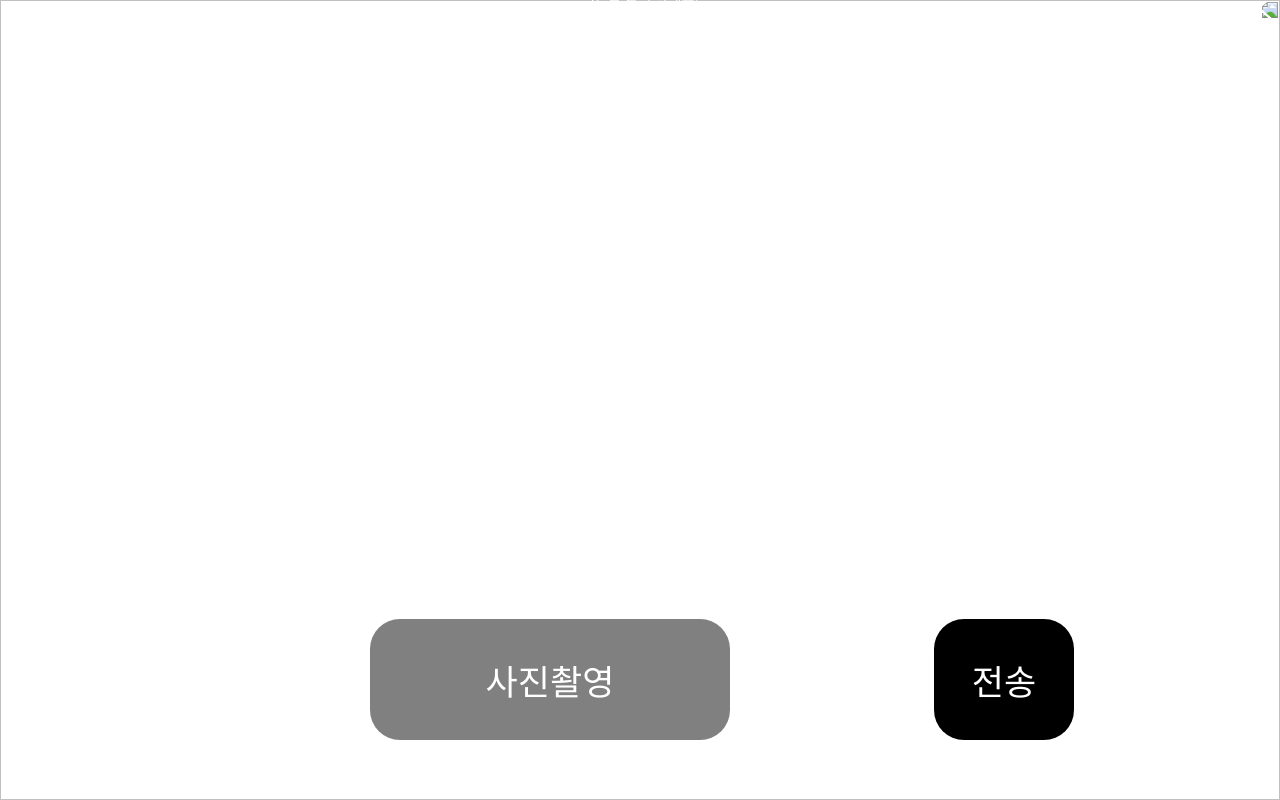
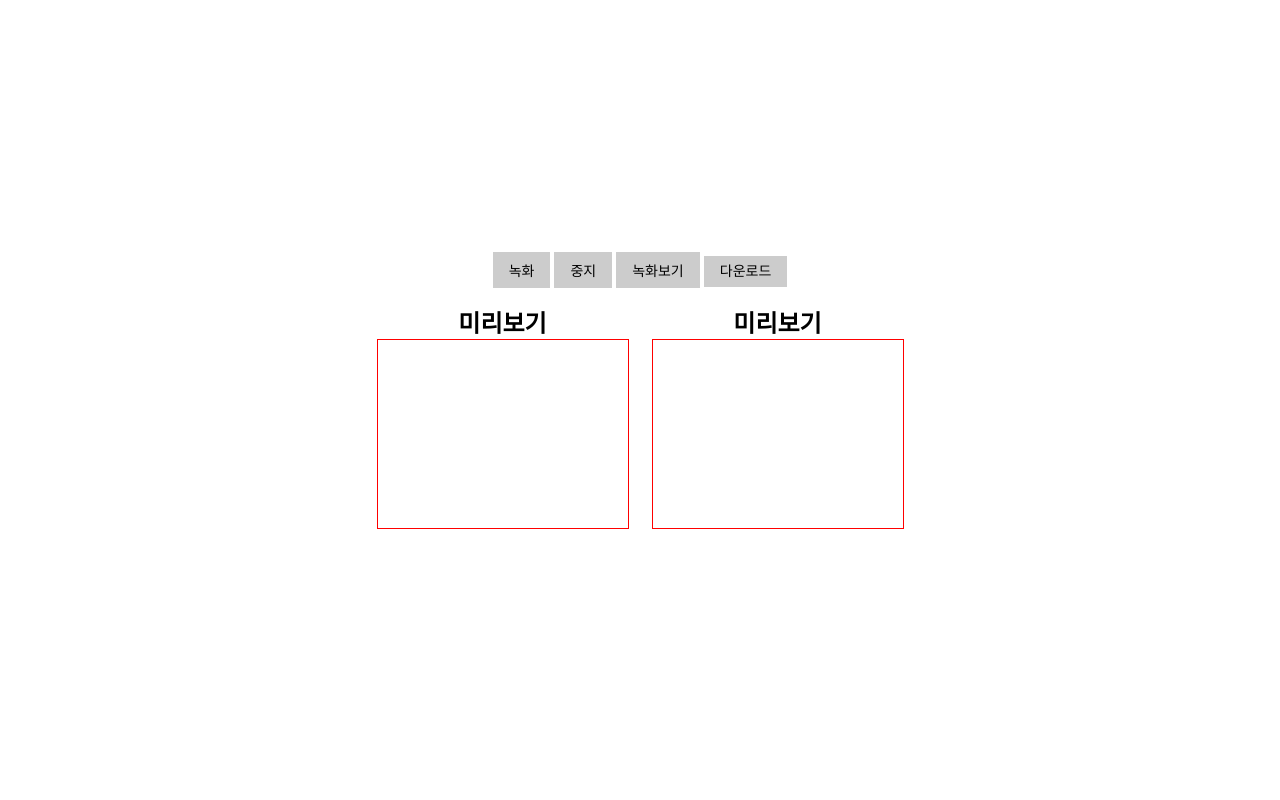
Before and after one commit to Labbit-kw/hologram-project, a Django app: page / in a window 1280 px wide. Run offline with Django 3.2, Linux system fonts and the light colour scheme; a map, chart or similar area stays blank.

Commit message:
비디오 녹화 코드 테스트

```diff
--- a/mysite/settings.py
+++ b/mysite/settings.py
@@ -1,5 +1,6 @@
 import os
-
+import mimetypes
+mimetypes.add_type("text/css", ".css", True)
 # Build paths inside the project like this: os.path.join(BASE_DIR, ...)
 BASE_DIR = os.path.dirname(os.path.dirname(os.path.abspath(__file__)))
 
@@ -17,6 +18,9 @@ SECRET_KEY = '$gi^1=&1=+(g$)shk0tjp)6d#iomls+-317c!k+509dgq2xd$p'
 # SECURITY WARNING: don't run with debug turned on in production!
 DEBUG = True
 
+WHITENOISE_MIMETYPES = {
+    '.xsl': 'application/xml'
+}
 ALLOWED_HOSTS = ['*']  # 비어있으면 127.0.0.1
 DATA_UPLOAD_MAX_MEMORY_SIZE = 5242880 * 10
 # Application definition
--- a/mysite/urls.py
+++ b/mysite/urls.py
@@ -2,9 +2,11 @@ from django.contrib import admin
 from django.urls import path
 from django.conf.urls import include
 from django.views.generic.base import TemplateView
+from django.conf import settings
+from django.conf.urls.static import static
 
 urlpatterns = [
     path('admin/', admin.site.urls),
     path('blog/', include('blog.urls',),name="blog"),
     path('', TemplateView.as_view(template_name='base.html'), name="base")
-]
+] + static(settings.STATIC_URL, document_root=settings.STATICFILES_DIRS)
--- a/src/camera.js
+++ b/src/camera.js
@@ -2,7 +2,7 @@
 const recordButton = document.querySelector(".record-button")
 const stopButton = document.querySelector(".stop-button")
 const playButton = document.querySelector(".play-button")
-const downloadButoon = document.querySelector(".download-button")
+const downloadButton = document.querySelector(".download-button")
 
 // 비디오 플레이어
 const previewPlayer = document.querySelector("#preview")
@@ -30,13 +30,15 @@ function startRecording(stream){
  function stopRecording(){
     previewPlayer.srcObject.getTracks().forEach(track => track.stop()) //배열이기 때문에 이렇게 사용 16:40초 내용 언급
     recorder.stop();
-
  }
 
  function playRecording(){
     const recordedBlob = new Blob(recordedChunks, {type: "video/webm"}); // 파라미터 : (비디오 데이터가 담긴 배열, 확장자)
     recordingPlayer.src = URL.createObjectURL(recordedBlob);
     recordingPlayer.play();
+    downloadButton.href = recordingPlayer.src;
+    downloadButton.download = `recording_${new Date()}.webm`;
+
  }
 
 // 이벤트 처리
--- a/templates/base.html
+++ b/templates/base.html
@@ -1,166 +1,119 @@
 <!DOCTYPE html>
-<html lang="ko">
+<html lang="en">
 <head>
     <meta charset="UTF-8">
-    <meta http-equiv="X-UA-Compatible" content="ie=edge">
-    <title>Camera Web App</title>
+    <meta name="'viewport" content="width=device-width, inital-scale=1.0">
+    <title>Video Capture Test Page</title>
     <style>
-        html, body {
+        * {
             margin: 0;
             padding: 0;
+        }
+        html, body {
             height: 100%;
-            width: 100%;
         }
-        #header {
-            position: absolute;
-            top: 50px;
-            left: 50%;
-            z-index: 999;
-            color: white;
+        .wrapper {
+            height: 100%;
+            overflow: hidden;
+            display: flex;
+            flex-direction: column;
+            align-items: center;
+            justify-content: center;
+        }
+        .video-container{
+            display: flex;
+            width: 550px;
+            padding: 1rem;
+            justify-content: space-around;
+        }
+        .video-item > h2 {
             text-align: center;
-            transform: translate(-50%, -50%);
         }
-        #header>p {
-            font-size: 0.9em;
+        .video-item > video {
+            border: 1px solid red;
+            width: 250px;
+            height: 188px;
         }
-        #camera,
-        #camera--view,
-        #camera--sensor,
-        #camera--output {
-            position: fixed;
-            height: 100%;
-            width: 100%;
-            object-fit: cover;
+        button, a{
+            border: none;
+            font-size: 14px;
+            background: #ccc;
+            padding: 0.5rem 1rem;
+            cursor: pointer;
         }
-        #camera--view,
-        #camera--sensor,
-        #camera--output {
-            transform: scaleX(-1);
-            filter: FlipH;
-        }
-        #camera--trigger {
-            width: 360px;
-            color: white;
-            background-color: gray;
-            font-size: 35px;
-            border-radius: 30px;
-            border: none;
-            padding: 35px 20px;
-            text-align: center;
-            box-shadow: 0 5px 10px 0 rgba(0, 0, 0, 0, 0.2);
-            position: fixed;
-            bottom: 60px;
-            left: calc(50% - 270px);
-        }
-        .taken {
-            height: 140px !important;
-            width: 220px !important;
-            border: solid 2px rgb(121, 200, 253);
-        }
+    </style>
 
-        #camera--capture {
-            width: 140px;
-            color: white;
-            background-color: black;
-            font-size: 35px;
-            border-radius: 30px;
-            border: none;
-            padding: 35px 20px;
-            text-align: center;
-            box-shadow: 0 5px 10px 0 rgba(0, 0, 0, 0, 0.2);
-            position: fixed;
-            bottom: 60px;
-            left: calc(80% - 90px);
-        }
-        .taken {
-            height: 140px !important;
-            width: 220px !important;
-            border: solid 2px rgb(121, 200, 253);
-        }
-
-    </style>
 </head>
 <body>
-    <div id="header">
-        <h3>Simple Web Camera</h3>
-        <p>버튼을 클릭 하세요.</p>
-        <canvas id="canvas"></canvas>
-<div style="display:none;">
-  <img id="source"
-       src="https://mdn.mozillademos.org/files/5397/rhino.jpg"
-       width="300" height="227">
-</div>
+
+    <div class="wrapper">
+        <div class="button-container">
+            <button class="record-button">녹화</button>
+            <button class="stop-button">중지</button>
+            <button class="play-button">녹화보기</button>
+            <a class="download-button">다운로드</a>
+        </div>
+        <div class="video-container">
+            <div class="video-item">
+                <h2>미리보기</h2>
+                <video autoplay muted id="preview"></video>
+            </div>
+            <div class="video-item">
+                <h2>미리보기</h2>
+                <video id="recording"></video>
+            </div>
+        </div>
     </div>
 
-    <!-- main 태그는 문서의 주요 내용을 담는 태그이다. 한 문서에 한개 존재 해야 한다.
-    또한 article, aside, header, nav, footer등 요소의 하위에 사용해서는 안된다.-->
-    <main id="camera">
-        <canvas id="camera--sensor"></canvas>
-        <!-- 기기의 카메라에 접근하여 영상을 페이지에 재생한다. -->
-        <video id="camera--view" autoplay playsinline></video>
-        <img src="//:1" alt="" id="camera--output">
+<script>
+    // dom
+    const recordButton = document.querySelector(".record-button")
+    const stopButton = document.querySelector(".stop-button")
+    const playButton = document.querySelector(".play-button")
+    const downloadButton = document.querySelector(".download-button")
 
+    // 비디오 플레이어
+    const previewPlayer = document.querySelector("#preview")
+    const recordingPlayer = document.querySelector("#recording")
 
+    let recorder;
+    let recordedChunks; // 데이터 담는 용도
 
+    // functions
+    function videoStart(){
+        navigator.mediaDevices.getUserMedia({ video: true, audio: true})
+            .then(stream => {
+                previewPlayer.srcObject = stream;
+                startRecording(previewPlayer.captureStream())
+            })
+    }
 
-        <button id="camera--trigger">사진촬영</button>
+    function startRecording(stream){
+        recordedChunks = [];
+        recorder = new MediaRecorder(stream);
+        recorder.ondataavailable = (e) => { recordedChunks.push(e.data)}; // 이벤트에 데이터를 담아서 . 녹화된 내용이 여기에 담김
+        recorder.start();
+     }
 
-        <form action="{% url "blog:saveToDB" %}" method='POST'>{% csrf_token %}
-            <button id="camera--capture">전송</button>
-            <input type="hidden" name="result_data" value="" id="js_data_input">
-        </form>
+     function stopRecording(){
+        previewPlayer.srcObject.getTracks().forEach(track => track.stop()) //배열이기 때문에 이렇게 사용 16:40초 내용 언급
+        recorder.stop();
+     }
 
+     function playRecording(){
+        const recordedBlob = new Blob(recordedChunks, {type: "video/webm"}); // 파라미터 : (비디오 데이터가 담긴 배열, 확장자)
+        recordingPlayer.src = URL.createObjectURL(recordedBlob);
+        recordingPlayer.play();
+        downloadButton.href = recordingPlayer.src;
+        downloadButton.download = `recording_${new Date()}.webm`;
 
-    </main>
+     }
 
-    <script>
-        var front = true;
-        var imgList = [];
+    // 이벤트 처리
+    recordButton.addEventListener("click", videoStart);
+    stopButton.addEventListener("click", stopRecording);
+    playButton.addEventListener("click", playRecording);
+</script>
 
-        let constraints = { video: { facingMode: (front? "user" : "environment") } };
-        //let constraints = { video: { facingMode: "user" }, audio: false };
-        const cameraView = document.querySelector("#camera--view");
-        const cameraOutput = document.querySelector("#camera--output");
-        const cameraSensor = document.querySelector("#camera--sensor");
-        const cameraTrigger = document.querySelector("#camera--trigger");
-
-        const image = document.getElementById('source');
-
-        window.onload = function cameraStart() {
-            navigator.mediaDevices.getUserMedia(constraints)
-                .then(function (stream) {
-                    track = stream.getTracks()[0];
-                    cameraView.srcObject = stream;
-
-
-                })
-                .catch(function (error) {
-                    console.error("카메라에 문제가 있습니다.", error);
-                })
-        }
-
-
-        //촬영 버튼 클릭 리스너
-        cameraTrigger.addEventListener("click", function () {
-
-            cameraSensor.width = cameraView.videoWidth; //640으로 정해져서 나오네?
-            cameraSensor.height = cameraView.videoHeight;
-            cameraSensor.getContext("2d").drawImage(cameraView, 0, 0);
-            cameraOutput.src = cameraSensor.toDataURL("image/webp");
-            camera_src = cameraSensor.toDataURL("image/png");
-            cameraOutput.classList.add("taken");
-            console.log(cameraView.srcObject);
-            imgList.push(camera_src);
-            document.getElementById("js_data_input").value = imgList;
-
-
-
-        });
-
-        // 페이지가 로드되면 함수 실행
-        window.addEventListener("load", cameraStart, false);
-
-
-    </script>
 </body>
 </html>
```
